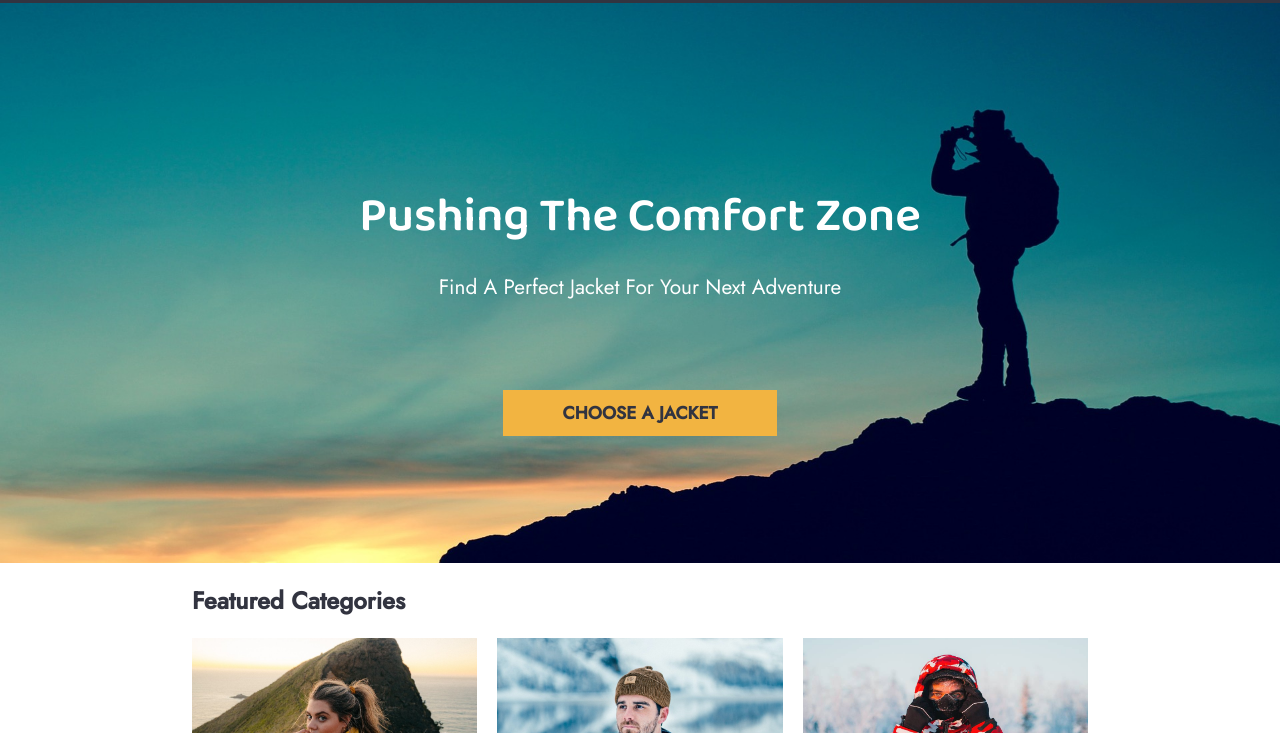
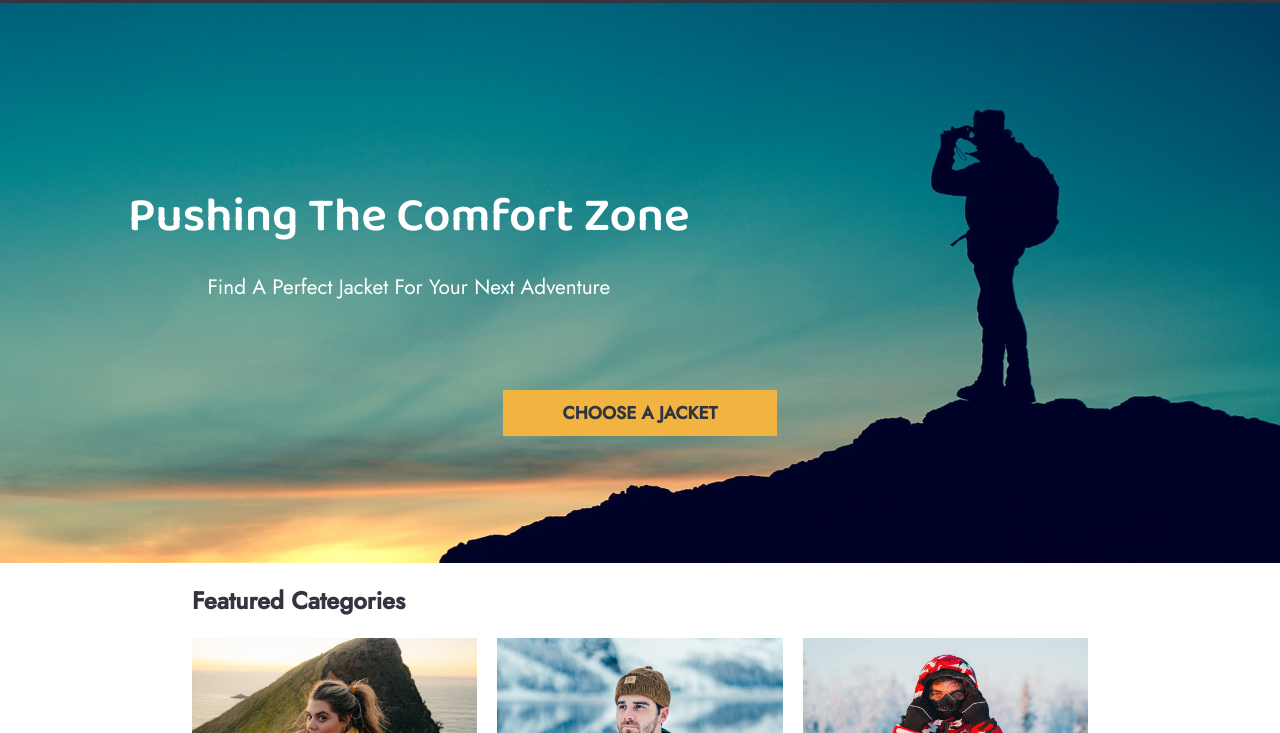
Before and after one commit to MegumiKim/RainyDays, a plain HTML site: page index.html in a window 1280 px wide. Shown: the part 67-800 px from the top of the page. Drawn offline with Linux system fonts and the light colour scheme.

Commit message:
Update styles.css

```diff
--- a/css/styles.css
+++ b/css/styles.css
@@ -164,6 +164,7 @@ nav a:hover {
   flex-wrap: wrap;
   flex-direction: column;
   position: absolute;
+  left: 0%;
   top: 30%;
   margin: auto 10%;
   color: #fff;
```
